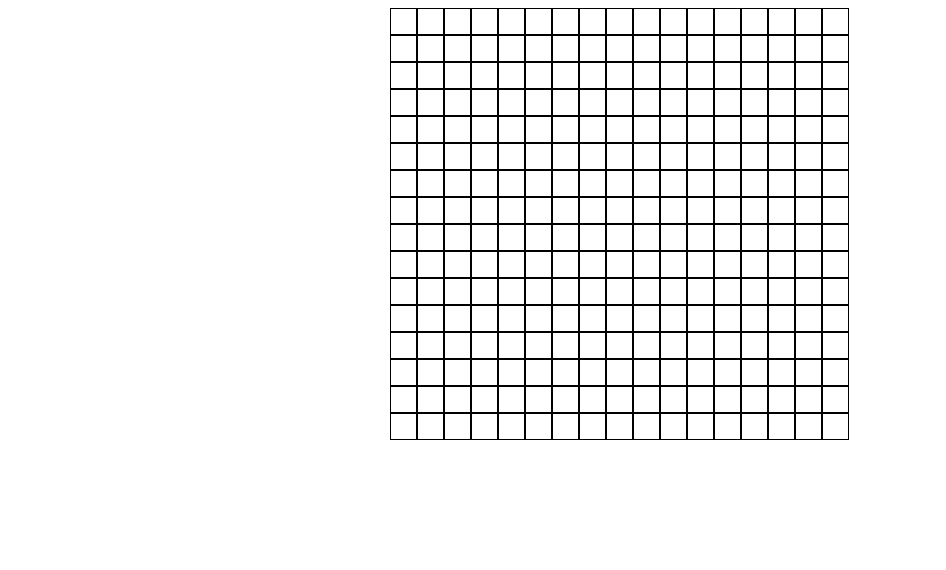
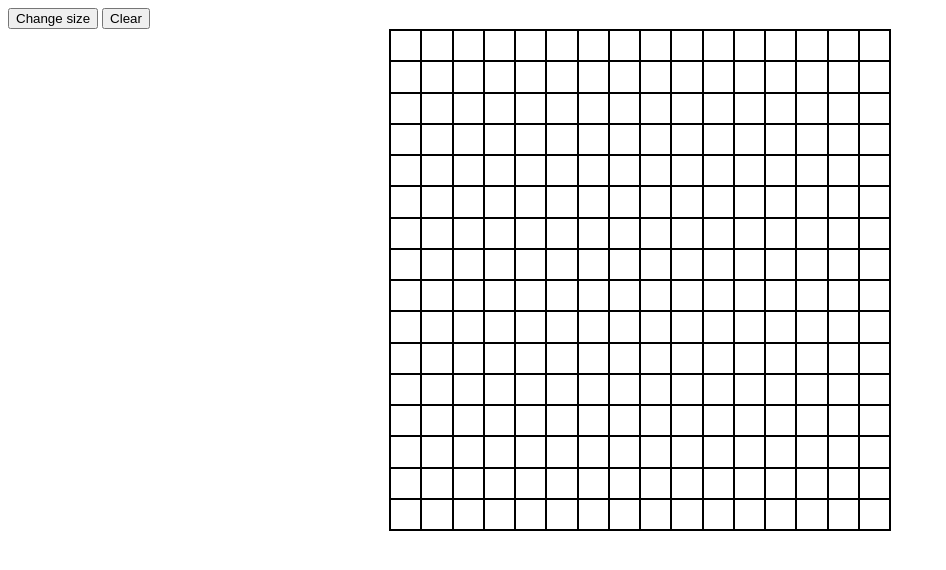
Before and after one commit to slippyishappy/Etch-a-Sketch, a plain HTML site: page index.html in a window 1280 px wide. Shown: the whole page, without its empty margins (0-946 px from the left). Drawn offline with Linux system fonts and the light colour scheme.

Commit message:
Added change size for the grid

```diff
--- a/index.html
+++ b/index.html
@@ -5,23 +5,11 @@
     <meta name="viewport" content="width=device-width, initial-scale=1.0">
     <title>Etch-a-Sketch</title>
     <link rel="stylesheet" href="style.css">
+    <script src="logic.js" defer></script>
 </head>
 <body>
+    <button class="change-size">Change size</button>
+    <button class="clear">Clear</button>
     <div class="container"></div>
-    <script>
-        let container = document.querySelector(".container");
-        let gridRow, gridItem;
-
-        for (let i = 0; i < 16; i++) {
-            gridRow = document.createElement('div');
-            gridRow.classList.add('grid-row');
-                for (let j = 0; j < 17; j++) {
-                    gridItem = document.createElement('div');
-                    gridItem.classList.add('grid-item');
-                    gridRow.appendChild(gridItem);
-                }
-            container.appendChild(gridRow);
-        }
-            </script>
 </body>
 </html>
--- /dev/null
+++ b/logic.js
@@ -0,0 +1,42 @@
+let container = document.querySelector(".container");
+let gridRow, gridItem;
+let clear = document.querySelector(".clear");
+let changeSize = document.querySelector(".change-size");
+let items;
+let size = 16;
+
+function createGrid(size) {
+    container.innerHTML = '';
+    for (let i = 0; i < size; i++) {
+        gridRow = document.createElement('div');
+        gridRow.classList.add('grid-row');
+            for (let j = 0; j < size; j++) {
+                gridItem = document.createElement('div');
+                gridItem.style.cssText = `width: calc(500px/${size}); height: calc(500px/${size});`;
+                gridItem.classList.add('grid-item');
+                gridItem.addEventListener("mouseover", (event) => {
+                    event.target.style.backgroundColor = "black";
+                });
+                gridRow.appendChild(gridItem);
+            }
+        container.appendChild(gridRow);
+    }
+}
+
+changeSize.addEventListener("click", () => {
+    items = document.querySelectorAll(".grid-item");
+    items.forEach((item) => {
+        item.style.cssText = "";
+    });
+    size = prompt("Enter the grid size");
+    createGrid(size);
+});
+
+clear.addEventListener("click", () => {
+    items = document.querySelectorAll(".grid-item");
+    items.forEach((item) => {
+        item.style.backgroundColor = "";
+    });
+});
+
+createGrid(size);
--- a/style.css
+++ b/style.css
@@ -1,6 +1,7 @@
 .container {
-    max-width: 500px;
-    max-height: 500px;
+    border: 1px solid black;
+    width: 500px;
+    height: 500px;
     margin: auto;
 }
 
@@ -10,8 +11,8 @@
 }
 
 .grid-item {
+    box-sizing: border-box;
     border: 1px solid black;
-    height: 25px;
-    width: 25px;
+    height: calc(500px/16);
     margin:0;
 }
```
